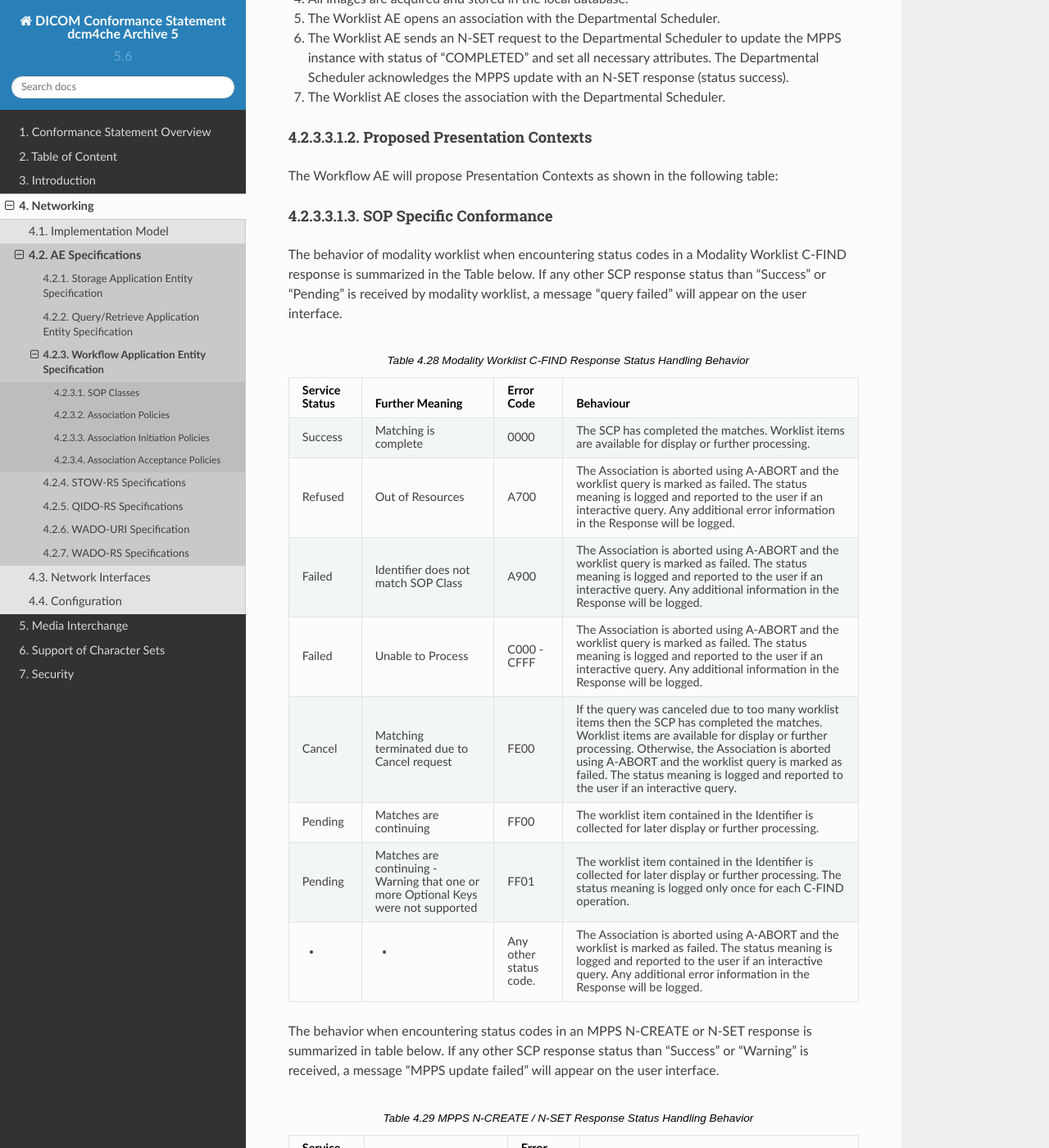
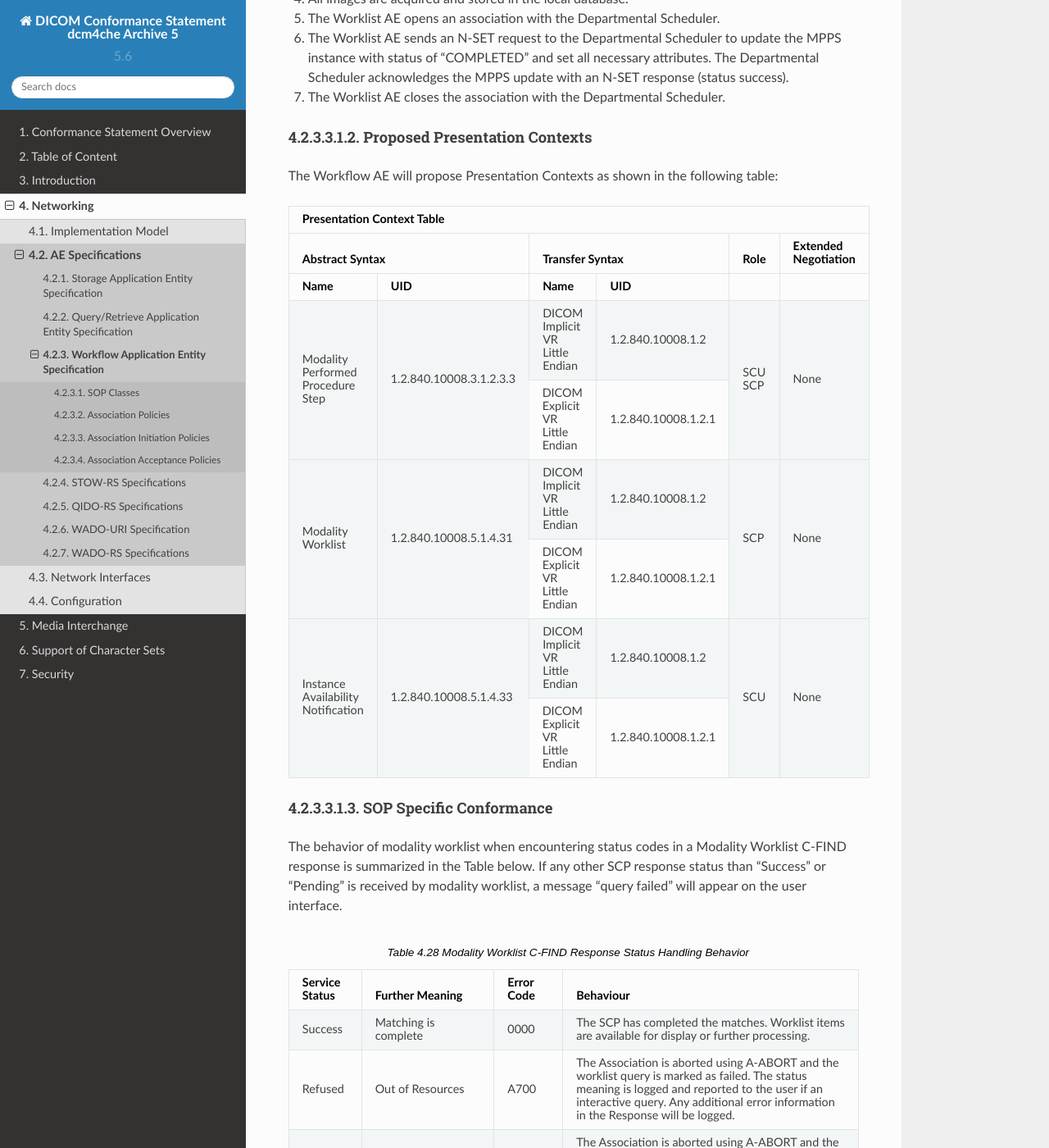
Before and after one commit to dcm4che/dcm4chee-arc-cs, a Sphinx documentation site: the page built from docs/networking/specs/workflow/workflow.rst, in a window 1280 px wide and 1400 px high, scrolled down 3699 px. Shown: the whole window at 82% size. Built offline with Sphinx 7.4.7 and the Read the Docs theme 2.0.0, drawn with Linux system fonts in a browser that asks for light colours.

Commit message:
workflow ae specification update

```diff
--- a/docs/networking/specs/workflow/workflow.rst
+++ b/docs/networking/specs/workflow/workflow.rst
@@ -141,15 +141,15 @@ The Workflow AE will propose Presentation Contexts as shown in the following tab
 | Name                               | UID                     | Name                            | UID                 |      |                      |
 +====================================+=========================+=================================+=====================+======+======================+
 | Modality Performed Procedure Step  | 1.2.840.10008.3.1.2.3.3 | DICOM Implicit VR Little Endian | 1.2.840.10008.1.2   | SCU  | None                 |
-+------------------------------------+-------------------------+---------------------------------+---------------------+------+----------------------+
-|                                    |                         | DICOM Explicit VR Little Endian | 1.2.840.10008.1.2.1 |   |                      |
++                                    +                         +---------------------------------+---------------------+      +                      +
+|                                    |                         | DICOM Explicit VR Little Endian | 1.2.840.10008.1.2.1 | SCP  |                      |
 +------------------------------------+-------------------------+---------------------------------+---------------------+------+----------------------+
 | Modality Worklist                  | 1.2.840.10008.5.1.4.31  | DICOM Implicit VR Little Endian | 1.2.840.10008.1.2   | SCP  | None                 |
-+------------------------------------+-------------------------+---------------------------------+---------------------+------+----------------------+
++                                    +                         +---------------------------------+---------------------+      +                      +
 |                                    |                         | DICOM Explicit VR Little Endian | 1.2.840.10008.1.2.1 |      |                      |
 +------------------------------------+-------------------------+---------------------------------+---------------------+------+----------------------+
 | Instance Availability Notification | 1.2.840.10008.5.1.4.33  | DICOM Implicit VR Little Endian | 1.2.840.10008.1.2   | SCU  | None                 |
-+------------------------------------+-------------------------+---------------------------------+---------------------+------+----------------------+
++                                    +                         +---------------------------------+---------------------+      +                      +
 |                                    |                         | DICOM Explicit VR Little Endian | 1.2.840.10008.1.2.1 |      |                      |
 +------------------------------------+-------------------------+---------------------------------+---------------------+------+----------------------+
 
```
